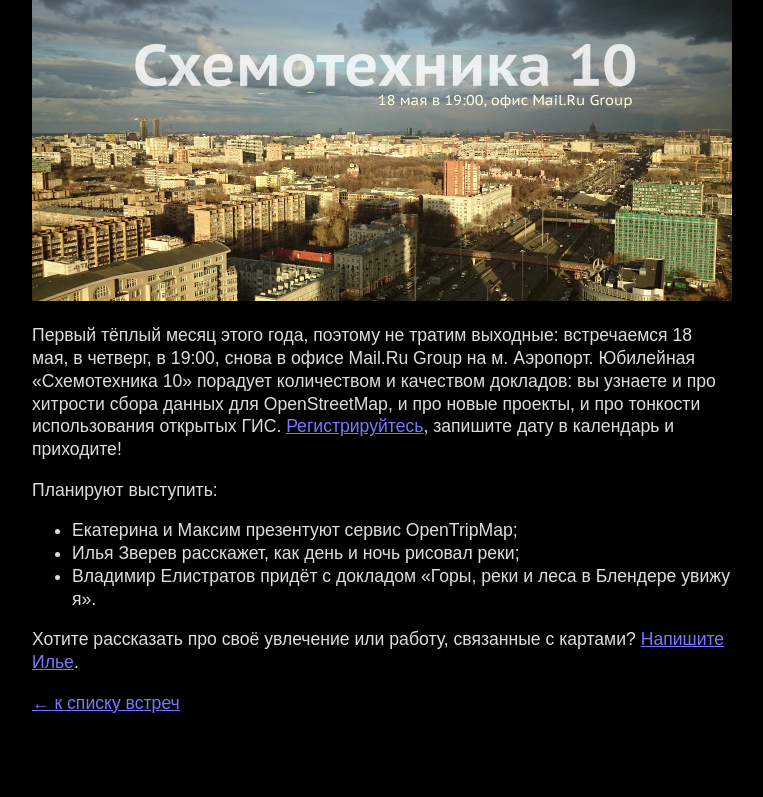
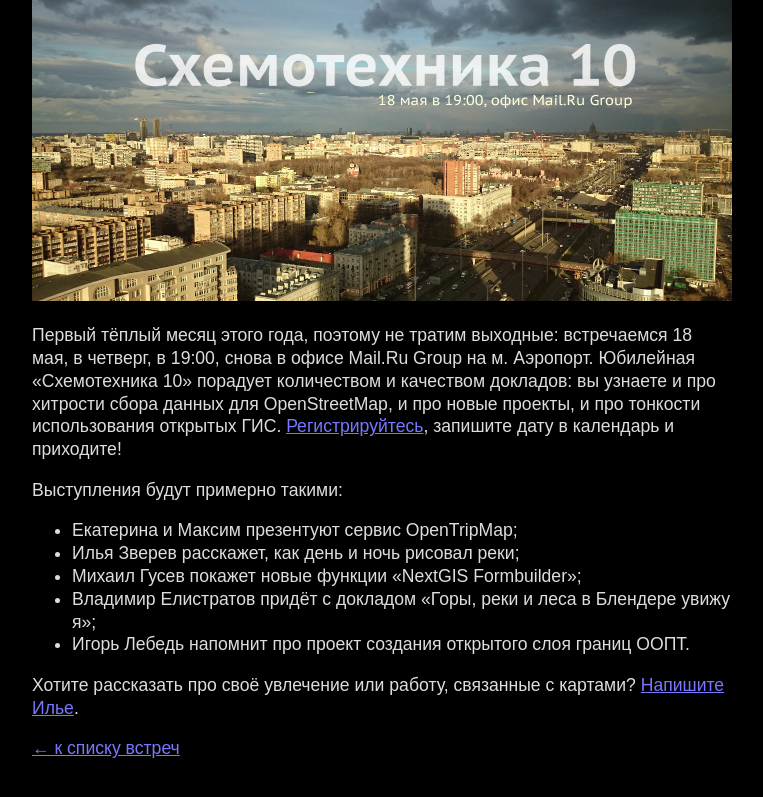
Before and after one commit to Zverik/schemotechnika, a Jekyll site: the page built from _posts/2017-04-17-schemo10.md, in a window 1280 px wide. Shown: the top 797 px of the page, without its empty margins (258-1021 px from the left). Built offline with Jekyll 4.4.1, drawn with Linux system fonts in a browser that asks for light colours.

Commit message:
New talks for schemo10

```diff
--- a/_posts/2017-04-17-schemo10.md
+++ b/_posts/2017-04-17-schemo10.md
@@ -9,10 +9,12 @@ image: schemo10-1400px.jpg
 вы узнаете и про хитрости сбора данных для OpenStreetMap, и про новые проекты, и про тонкости использования
 открытых ГИС. [Регистрируйтесь](https://corp.mail.ru/ru/press/events/342/), запишите дату в календарь и приходите!
 
-Планируют выступить:
+Выступления будут примерно такими:
 
 * Екатерина и Максим презентуют сервис OpenTripMap;
 * Илья Зверев расскажет, как день и ночь рисовал реки;
-* Владимир Елистратов придёт с докладом «Горы, реки и леса в Блендере увижу я».
+* Михаил Гусев покажет новые функции «NextGIS Formbuilder»;
+* Владимир Елистратов придёт с докладом «Горы, реки и леса в Блендере увижу я»;
+* Игорь Лебедь напомнит про проект создания открытого слоя границ ООПТ.
 
 Хотите рассказать про своё увлечение или работу, связанные с картами? [Напишите Илье](mailto:ilya@zverev.info).
```
